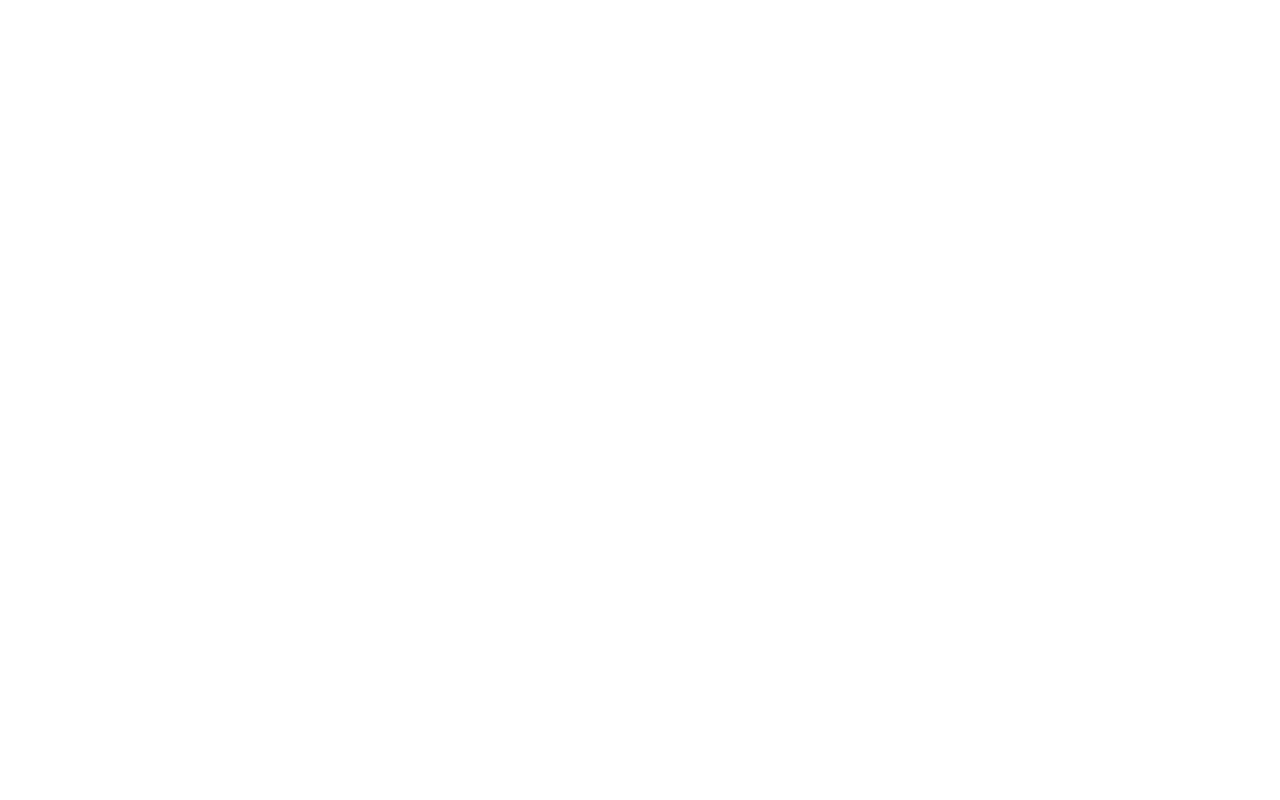
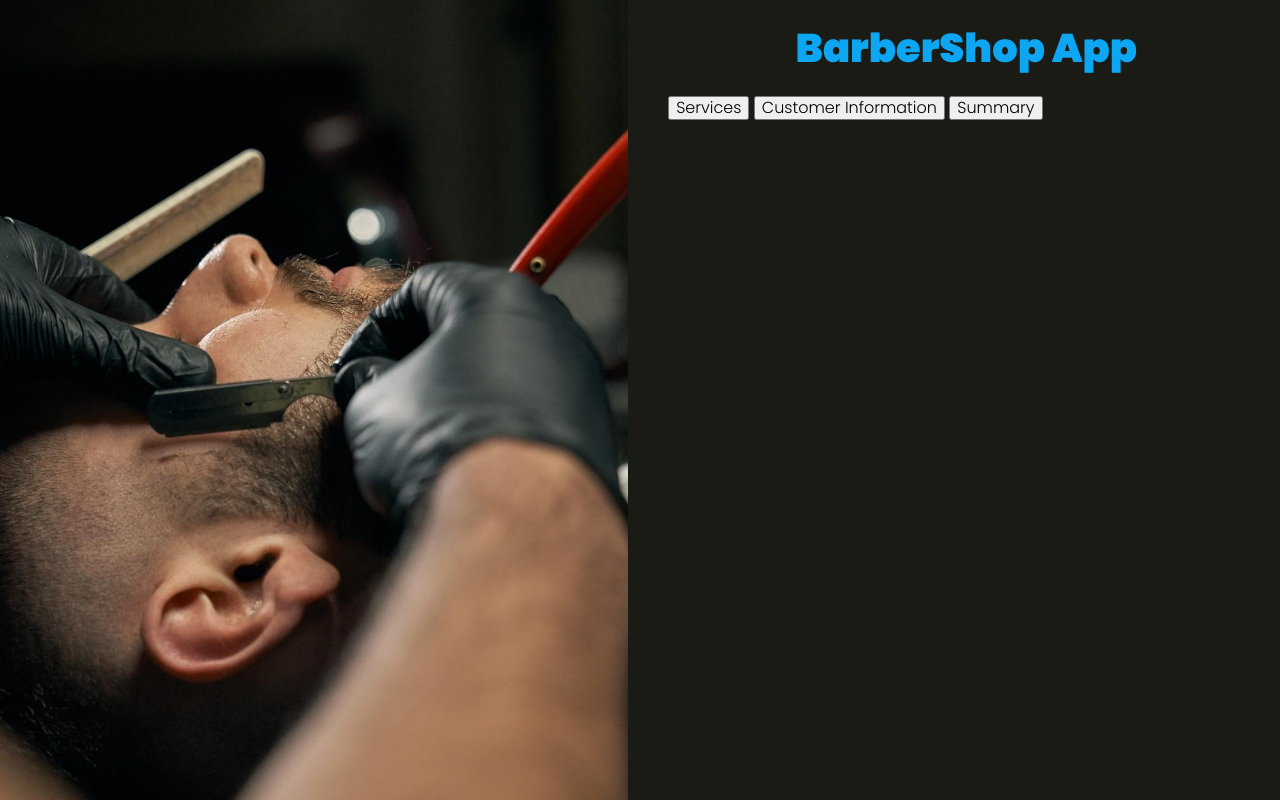
Before and after one commit to erick-sk/barbershop-app, a website: page index.html in a window 1280 px wide. Drawn offline with Linux system fonts and the light colour scheme.

Commit message:
Style add background color and image

```diff
--- a/index.html
+++ b/index.html
@@ -3,7 +3,7 @@
   <head>
     <meta charset="UTF-8" />
     <meta name="viewport" content="width=device-width, initial-scale=1.0" />
-    <title>Barber Shop App</title>
+    <title>BarberShop App</title>
     <link
       href="https://fonts.googleapis.com/css2?family=Poppins:wght@300;700;900&display=swap"
       rel="stylesheet"
@@ -11,6 +11,20 @@
     <link rel="stylesheet" href="build/css/app.css" />
   </head>
   <body>
+    <div class="container-barbershop">
+      <div class="image"></div>
+      <div class="app">
+        <header class="header">
+          <h1>BarberShop App</h1>
+        </header>
+        <nav class="tabs">
+          <button type="button">Services</button>
+          <button type="button">Customer Information</button>
+          <button type="button">Summary</button>
+        </nav>
+      </div>
+    </div>
+
     <script src="build/js/bundle.min.js"></script>
   </body>
 </html>
--- a/src/scss/app.scss
+++ b/src/scss/app.scss
@@ -3,3 +3,5 @@
 @import "base/utilities";
 @import "base/mixins";
 @import "base/global";
+
+@import "layout/UI";
--- a/src/scss/base/_variables.scss
+++ b/src/scss/base/_variables.scss
@@ -16,7 +16,7 @@ $separation: 5rem;
 
 // Fonts
 
-$thin: 300;
-$regular: 400;
-$bold: 700;
-$black: 900;
+$thinFont: 300;
+$regularFont: 400;
+$boldFont: 700;
+$blackFont: 900;
--- /dev/null
+++ b/src/scss/layout/_UI.scss
@@ -0,0 +1,26 @@
+body {
+  background-color: $black;
+}
+
+.container-barbershop {
+  @include tablet {
+    height: 100vh;
+    @include grid(2, $separation / 2);
+  }
+
+  .image {
+    height: 30rem;
+    background-image: url(../img/1.jpg);
+    background-size: cover;
+    background-position: center center;
+    @include tablet {
+      height: auto;
+    }
+  }
+}
+
+.app {
+  width: 95%;
+  margin: 0 auto;
+  padding-top: $separation / 2;
+}
```
Also changed, not shown: build/css/app.css, 1 other file.
